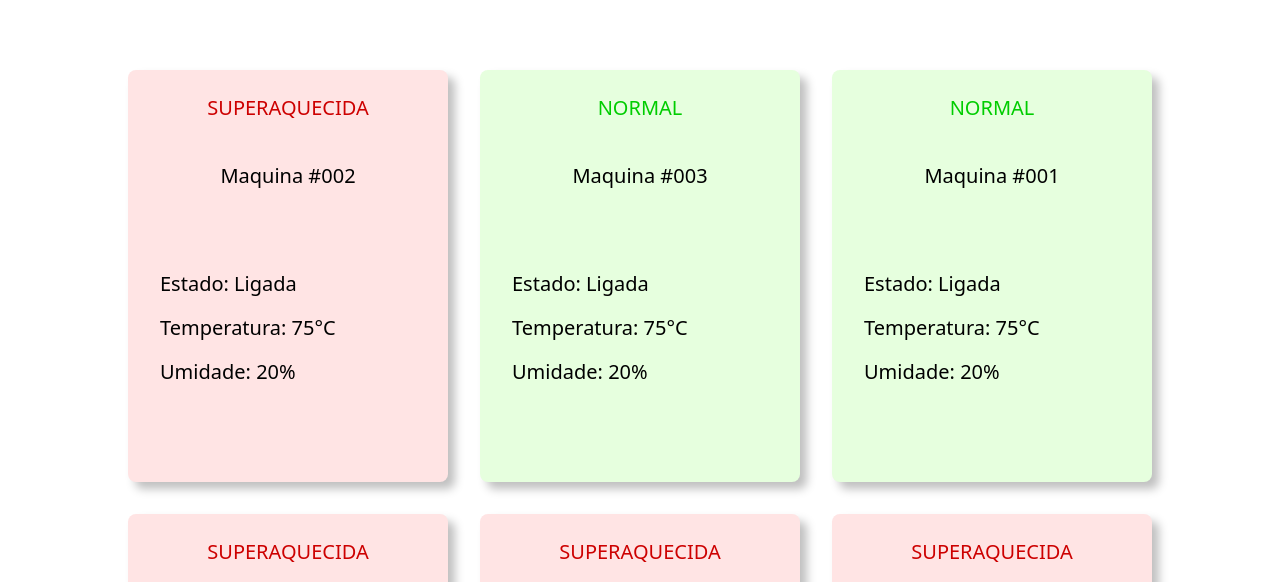
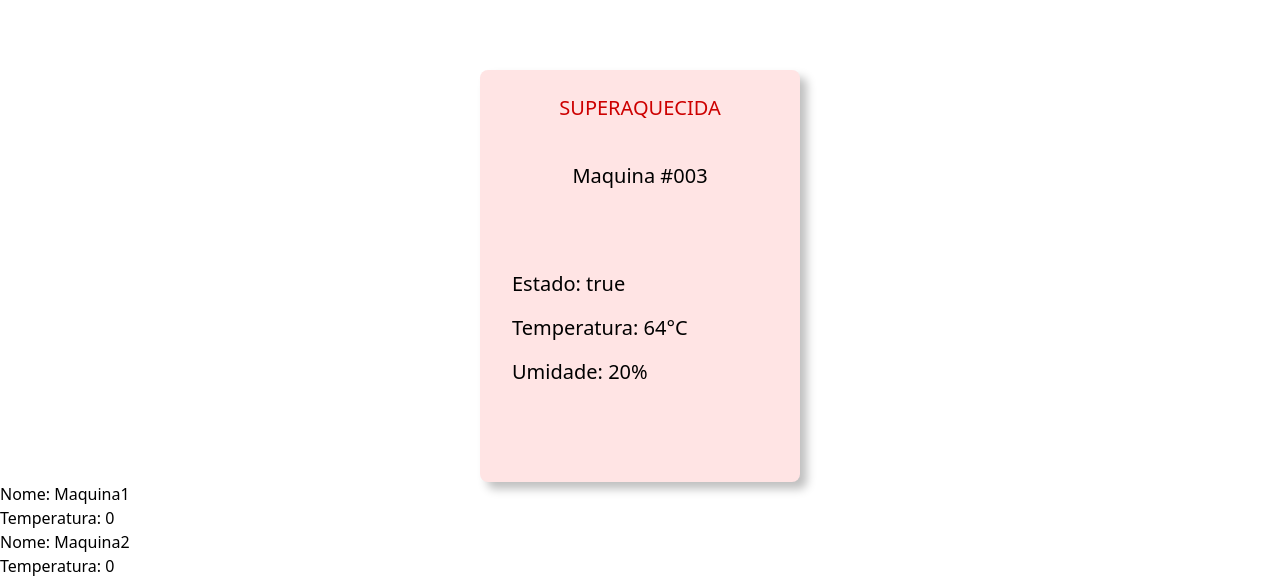
Before and after one commit to CarlosCAK/Observer-JS, a website: page Observer/src/index.html in a window 1280 px wide. Shown: the part 218-800 px from the top of the page. Drawn offline with Linux system fonts and the light colour scheme.

Commit message:
Pronto div

```diff
--- a/Observer/src/index.html
+++ b/Observer/src/index.html
@@ -19,33 +19,7 @@
 
 
     <div class="flex flex-wrap gap-8 justify-center" id="container-machines">
-        <div class="machine-container-red basis-3/12">
-            <h2 class="mt-6 mb-10 text-red-custom text-xl">SUPERAQUECIDA</h2>
-            <h2 class="mb-20 text-xl">Maquina #002</h2>
-            <div class="text-start ml-8 mr-28 mb-24">
-                <p class="text-xl">Estado: <span>Ligada</span></p>
-                <p class="text-xl my-4">Temperatura: 75°C</p>
-                <p class="text-xl">Umidade: 20%</p>
-            </div>
-        </div>
-        <div class="machine-container-green basis-3/12">
-            <h2 class="mt-6 mb-10 text-green-custom text-xl">NORMAL</h2>
-            <h2 class="mb-20 text-xl">Maquina #003</h2>
-            <div class="text-start ml-8 mr-28 mb-24">
-                <p class="text-xl">Estado: <span>Ligada</span></p>
-                <p class="text-xl my-4">Temperatura: 75°C</p>
-                <p class="text-xl">Umidade: 20%</p>
-            </div>
-        </div>
-        <div class="machine-container-green basis-3/12">
-            <h2 class="mt-6 mb-10 text-green-custom text-xl">NORMAL</h2>
-            <h2 class="mb-20 text-xl">Maquina #001</h2>
-            <div class="text-start ml-8 mr-28 mb-24">
-                <p class="text-xl">Estado: <span>Ligada</span></p>
-                <p class="text-xl my-4">Temperatura: 75°C</p>
-                <p class="text-xl">Umidade: 20%</p>
-            </div>
-        </div>
+
     </div>
 </body>
 </html>
--- a/Observer/src/script.js
+++ b/Observer/src/script.js
@@ -94,6 +94,10 @@ const machineList = []
 machineList.push(m1)
 machineList.push(m2)
 
+m1.temperatura = 64
+m1.ligada = true
+m1.umidade = 20
+
 const showNotificatons = () =>{
 
     f1.notificacoes.forEach((notify) => {
@@ -102,19 +106,33 @@ const showNotificatons = () =>{
 }
 
 
-const buildElement = (maquina) =>{
+const buildElement = (machine) =>{
 
     const divContainerMachine = document.createElement("div")
 
-    divContainerMachine.classList.add("machine-container-red")
+    if(machine.temperatura > 60){
+        divContainerMachine.classList.add("machine-container-red")
+
+    }
+    else{
+        divContainerMachine.classList.add("machine-container-green")
+    }
 
     const status = document.createElement("h2")
 
     status.classList.add("mt-6")
     status.classList.add("mb-10")
-    status.classList.add("text-red-custom")
     status.classList.add("text-xl")
-    status.innerText = "SUPERAQUECIDA"
+
+    if(machine.temperatura > 60){
+        status.innerText = "SUPERAQUECIDA"
+        status.classList.add("text-red-custom")
+    }
+    else{
+        status.innerText ="NORMAL"
+    }
+
+
 
     const title = document.createElement("h2")
 
@@ -139,7 +157,7 @@ const buildElement = (maquina) =>{
 
     estado.classList.add("text-xl")
 
-    estado.innerText = "Estado: Ligada"
+    estado.innerText = `Estado: ${machine.ligada}`
 
     divContainerStatus.appendChild(estado)
 
@@ -147,7 +165,7 @@ const buildElement = (maquina) =>{
     temperaturaText.classList.add("text-xl")
     temperaturaText.classList.add("my-4")
 
-    temperaturaText.innerText = "Temperatura: 100°C"
+    temperaturaText.innerText = `Temperatura: ${machine.temperatura}°C`
 
     divContainerStatus.appendChild(temperaturaText)
 
@@ -155,7 +173,7 @@ const buildElement = (maquina) =>{
 
     umidadeText.classList.add("text-xl")
 
-    umidadeText.innerText = "Umidade: 20%"
+    umidadeText.innerText = `Umidade: ${machine.umidade}%`
 
     divContainerStatus.appendChild(umidadeText)
 
@@ -165,18 +183,4 @@ const buildElement = (maquina) =>{
     machinesContainer.appendChild(divContainerMachine)
 }
 
-buildElement()
-buildElement()
-buildElement()
-
-
-
-{/* <div class="machine-container-red">
-            <h2 class="mt-6 mb-10 text-red-custom text-xl">SUPERAQUECIDA</h2>
-            <h2 class="mb-20 text-xl">Maquina #002</h2>
-            <div class="text-start ml-8 mr-28 mb-24">
-                <p class="text-xl">Estado: <span>Ligada</span></p>
-                <p class="text-xl my-4">Temperatura: 75°C</p>
-                <p class="text-xl">Umidade: 20%</p>
-            </div>
-        </div> */}
+buildElement(m1)
```
